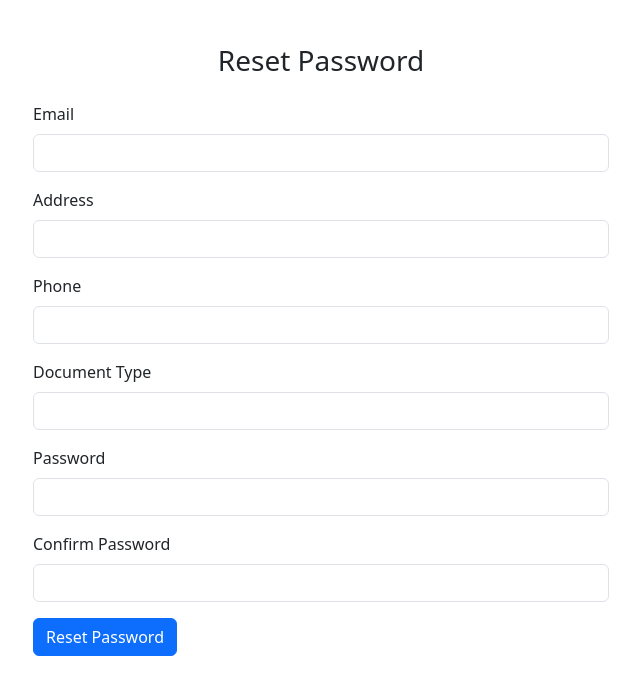
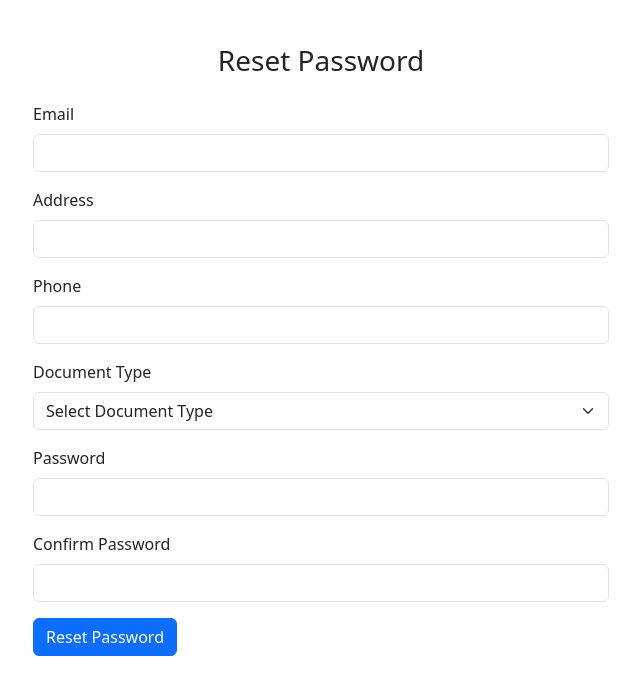
Before and after one commit to sergiocordobam/proyecto-pvc-frontend, a React (Vite) app in the folder frontend/: page /reset-password in a window 1280 px wide. Shown: the top 694 px of the page, without its empty margins (319-959 px from the left). Built offline with nearby package versions, Linux system fonts and the light colour scheme; no server answers.

Commit message:
validate document_type

```diff
--- a/frontend/src/components/user/RegisterForm.jsx
+++ b/frontend/src/components/user/RegisterForm.jsx
@@ -91,10 +91,10 @@ function RegisterForm() {
                     value={formData.document_id}
                     onChange={handleChange}
                     required
-                    isInvalid={formData.document_id && (formData.document_id.length < 7 || formData.document_id.length > 10)}
+                    isInvalid={formData.document_id && (formData.document_id.length < 10 || formData.document_id.length > 10)}
                   />
                   <Form.Control.Feedback type="invalid">
-                    Document ID must be between 7 and 10 digits.
+                    Document ID must be between 10 digits.
                   </Form.Control.Feedback>
                 </Form.Group>
               </Col>
--- a/frontend/src/components/user/ResetPassword.jsx
+++ b/frontend/src/components/user/ResetPassword.jsx
@@ -91,13 +91,24 @@ export default function ResetPasswordForm() {
 
                     <Form.Group className="mb-3">
                         <Form.Label>Document Type</Form.Label>
-                        <Form.Control
+                        {/* <Form.Control
                             type="text"
                             name="document_type"
                             value={formData.document_type}
                             onChange={handleChange}
                             required
-                        />
+                        /> */}
+                        <Form.Select
+                            name="document_type"
+                            value={formData.document_type}
+                            onChange={handleChange}
+                            required
+                        >
+                            <option value="">Select Document Type</option>
+                            <option value="CC">CC</option>
+                            <option value="TI">TI</option>
+                            <option value="Passport">Passport</option>
+                        </Form.Select>
                     </Form.Group>
 
                     <Form.Group className="mb-3">
```
